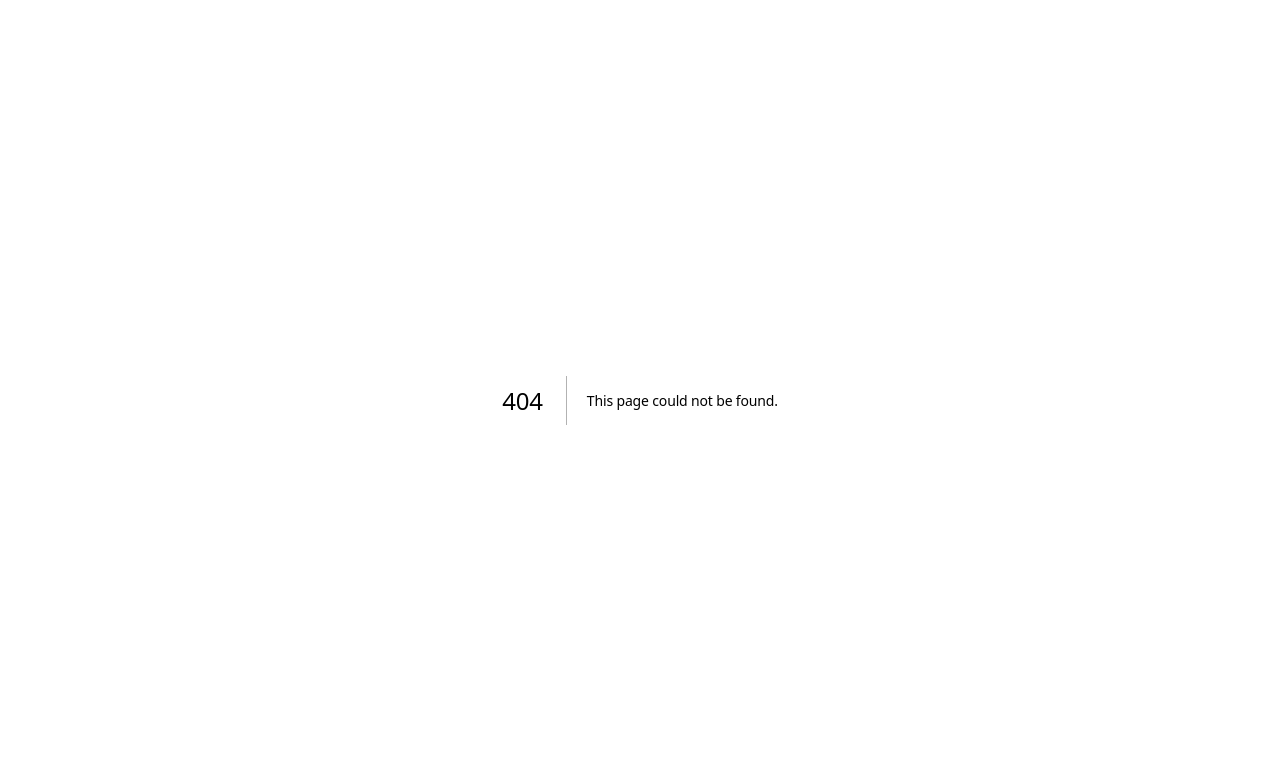
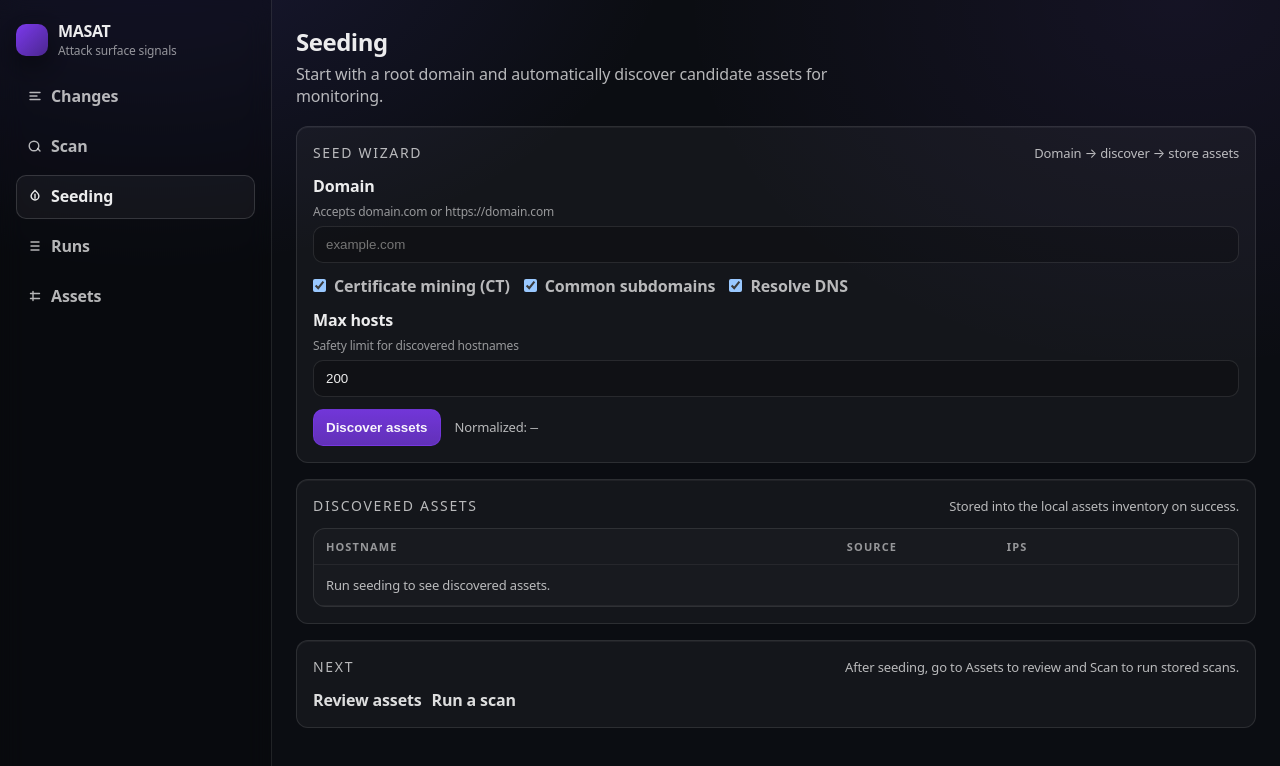
Before and after one commit to automatesecurity/masat, a Next.js app in the folder ui/: page /seed in a window 1280 px wide. Before the commit this address had no page. Shown: the top 766 px of the page. Built offline with nearby package versions, Linux system fonts and the light colour scheme.

Commit message:
Add seeding wizard (domain -> discover assets -> store)

```diff
--- a/ui/src/app/_components/AppShell.tsx
+++ b/ui/src/app/_components/AppShell.tsx
@@ -10,7 +10,7 @@
   pills,
   children,
 }: {
-  active: "scan" | "runs" | "assets" | "changes";
+  active: "scan" | "runs" | "assets" | "changes" | "seed";
   title: string;
   subtitle?: string;
   pills?: ReactNode;
@@ -44,6 +44,15 @@
             <span style={{ display: "inline-flex", gap: 8, alignItems: "center" }}>
               <Icon name="scan" />
               Scan
+            </span>
+          </Link>
+          <Link
+            className={`${styles.navItem} ${active === "seed" ? styles.navItemActive : ""}`}
+            href="/seed"
+          >
+            <span style={{ display: "inline-flex", gap: 8, alignItems: "center" }}>
+              <Icon name="seed" />
+              Seeding
             </span>
           </Link>
           <Link
--- a/ui/src/app/_components/icons.tsx
+++ b/ui/src/app/_components/icons.tsx
@@ -1,4 +1,4 @@
-export function Icon({ name }: { name: "changes" | "scan" | "runs" | "assets" }) {
+export function Icon({ name }: { name: "changes" | "scan" | "runs" | "assets" | "seed" }) {
   const common = {
     width: 16,
     height: 16,
@@ -52,6 +52,24 @@
     );
   }
 
+  if (name === "seed") {
+    return (
+      <svg {...common}>
+        <path
+          d="M8 2.5c2.6 2.1 3.9 4 3.9 5.6A3.9 3.9 0 0 1 8 12a3.9 3.9 0 0 1-3.9-3.9C4.1 6.5 5.4 4.6 8 2.5Z"
+          stroke="currentColor"
+          strokeWidth="1.4"
+        />
+        <path
+          d="M8 6.1v4.1"
+          stroke="currentColor"
+          strokeWidth="1.4"
+          strokeLinecap="round"
+        />
+      </svg>
+    );
+  }
+
   return (
     <svg {...common}>
       <path
--- /dev/null
+++ b/ui/src/app/api/seed/route.ts
@@ -0,0 +1,43 @@
+import { NextResponse } from "next/server";
+
+function apiBase() {
+  return process.env.NEXT_PUBLIC_MASAT_API_BASE || "http://127.0.0.1:8000";
+}
+
+export async function POST(req: Request) {
+  const body = (await req.json().catch(() => null)) as
+    | {
+        domain?: string;
+        use_ct?: boolean;
+        use_common?: boolean;
+        resolve?: boolean;
+        max_hosts?: number;
+      }
+    | null;
+
+  const domain = String(body?.domain || "").trim();
+  if (!domain) {
+    return NextResponse.json({ error: "Missing domain" }, { status: 400 });
+  }
+
+  const res = await fetch(`${apiBase()}/seed`, {
+    method: "POST",
+    headers: { "content-type": "application/json" },
+    body: JSON.stringify({
+      domain,
+      use_ct: body?.use_ct ?? true,
+      use_common: body?.use_common ?? true,
+      resolve: body?.resolve ?? true,
+      max_hosts: body?.max_hosts ?? 500,
+      store_assets: true,
+    }),
+  });
+
+  if (!res.ok) {
+    const text = await res.text().catch(() => "");
+    return NextResponse.json({ error: `MASAT /seed failed: ${res.status} ${text}` }, { status: 502 });
+  }
+
+  const data = await res.json();
+  return NextResponse.json(data);
+}
--- /dev/null
+++ b/ui/src/app/seed/page.tsx
@@ -0,0 +1,213 @@
+"use client";
+
+import AppShell from "@/app/_components/AppShell";
+import styles from "@/app/_components/appShell.module.css";
+import { useMemo, useState } from "react";
+
+type SeedAsset = { hostname: string; ips: string[]; source: string };
+
+type SeedResponse = {
+  domain: string;
+  assets: SeedAsset[];
+  stored: number;
+};
+
+function normalizeDomain(input: string) {
+  const raw = input.trim();
+  if (!raw) return "";
+
+  // Accept: domain.com, http(s)://domain.com, domain.com/path
+  try {
+    if (raw.startsWith("http://") || raw.startsWith("https://")) {
+      return new URL(raw).hostname;
+    }
+
+    // URL() requires a scheme; use https as a dummy.
+    const u = new URL(`https://${raw}`);
+    return u.hostname;
+  } catch {
+    return raw.replace(/\s+/g, "");
+  }
+}
+
+export default function SeedPage() {
+  const [domainInput, setDomainInput] = useState("");
+  const [useCt, setUseCt] = useState(true);
+  const [useCommon, setUseCommon] = useState(true);
+  const [resolve, setResolve] = useState(true);
+  const [maxHosts, setMaxHosts] = useState(200);
+
+  const [loading, setLoading] = useState(false);
+  const [error, setError] = useState<string | null>(null);
+  const [result, setResult] = useState<SeedResponse | null>(null);
+
+  const domain = useMemo(() => normalizeDomain(domainInput), [domainInput]);
+
+  async function runSeed() {
+    setError(null);
+    setResult(null);
+    setLoading(true);
+    try {
+      const res = await fetch("/api/seed", {
+        method: "POST",
+        headers: { "content-type": "application/json" },
+        body: JSON.stringify({
+          domain,
+          use_ct: useCt,
+          use_common: useCommon,
+          resolve,
+          max_hosts: maxHosts,
+        }),
+      });
+
+      const data: unknown = await res.json().catch(() => null);
+      if (!res.ok) {
+        const msg =
+          typeof data === "object" && data && "error" in data
+            ? String((data as { error?: unknown }).error)
+            : `Seed failed: ${res.status}`;
+        setError(msg);
+        return;
+      }
+
+      setResult(data as SeedResponse);
+    } catch (e: unknown) {
+      const msg = e instanceof Error ? e.message : String(e);
+      setError(msg);
+    } finally {
+      setLoading(false);
+    }
+  }
+
+  return (
+    <AppShell
+      active="seed"
+      title="Seeding"
+      subtitle="Start with a root domain and automatically discover candidate assets for monitoring."
+      pills={
+        result ? (
+          <>
+            <span className={styles.pill}>Discovered: {result.assets.length}</span>
+            <span className={styles.pill}>Stored: {result.stored}</span>
+          </>
+        ) : null
+      }
+    >
+      <section className={styles.card}>
+        <div className={styles.cardHeader}>
+          <div className={styles.sectionTitle}>Seed wizard</div>
+          <div className={styles.meta}>Domain → discover → store assets</div>
+        </div>
+
+        <div className={styles.form}>
+          <label className={styles.label}>
+            Domain
+            <span className={styles.hint}>Accepts domain.com or https://domain.com</span>
+            <input
+              className={styles.input}
+              placeholder="example.com"
+              value={domainInput}
+              onChange={(e) => setDomainInput(e.target.value)}
+            />
+          </label>
+
+          <div className={styles.row}>
+            <label className={styles.checkbox}>
+              <input type="checkbox" checked={useCt} onChange={(e) => setUseCt(e.target.checked)} />
+              Certificate mining (CT)
+            </label>
+            <label className={styles.checkbox}>
+              <input type="checkbox" checked={useCommon} onChange={(e) => setUseCommon(e.target.checked)} />
+              Common subdomains
+            </label>
+            <label className={styles.checkbox}>
+              <input type="checkbox" checked={resolve} onChange={(e) => setResolve(e.target.checked)} />
+              Resolve DNS
+            </label>
+          </div>
+
+          <label className={styles.label}>
+            Max hosts
+            <span className={styles.hint}>Safety limit for discovered hostnames</span>
+            <input
+              className={styles.input}
+              type="number"
+              min={10}
+              max={2000}
+              value={maxHosts}
+              onChange={(e) => setMaxHosts(Number(e.target.value || 0))}
+            />
+          </label>
+
+          <div className={styles.row}>
+            <button className={styles.button} disabled={!domain || loading} onClick={runSeed} type="button">
+              {loading ? "Seeding…" : "Discover assets"}
+            </button>
+            <div className={styles.meta}>Normalized: <code>{domain || "—"}</code></div>
+          </div>
+
+          {error ? <div className={`${styles.meta} ${styles.error}`}>{error}</div> : null}
+        </div>
+      </section>
+
+      <section className={styles.card}>
+        <div className={styles.cardHeader}>
+          <div className={styles.sectionTitle}>Discovered assets</div>
+          <div className={styles.meta}>Stored into the local assets inventory on success.</div>
+        </div>
+
+        <div className={styles.tableWrap}>
+          <table className={styles.table}>
+            <thead>
+              <tr>
+                <th>Hostname</th>
+                <th style={{ width: 160 }}>Source</th>
+                <th>IPs</th>
+              </tr>
+            </thead>
+            <tbody>
+              {result?.assets?.map((a) => (
+                <tr key={`${a.hostname}:${a.source}`}>
+                  <td>
+                    <strong>{a.hostname}</strong>
+                  </td>
+                  <td className={styles.meta}>{a.source}</td>
+                  <td className={styles.meta}>{a.ips?.length ? a.ips.join(", ") : "—"}</td>
+                </tr>
+              ))}
+              {!result ? (
+                <tr>
+                  <td colSpan={3} className={styles.meta}>
+                    Run seeding to see discovered assets.
+                  </td>
+                </tr>
+              ) : null}
+              {result && result.assets.length === 0 ? (
+                <tr>
+                  <td colSpan={3} className={styles.meta}>
+                    No assets discovered. Try enabling CT or common subdomains.
+                  </td>
+                </tr>
+              ) : null}
+            </tbody>
+          </table>
+        </div>
+      </section>
+
+      <section className={styles.card}>
+        <div className={styles.cardHeader}>
+          <div className={styles.sectionTitle}>Next</div>
+          <div className={styles.meta}>After seeding, go to Assets to review and Scan to run stored scans.</div>
+        </div>
+        <div className={styles.actions}>
+          <a className={styles.actionLink} href="/assets">
+            Review assets
+          </a>
+          <a className={styles.actionLink} href="/scan">
+            Run a scan
+          </a>
+        </div>
+      </section>
+    </AppShell>
+  );
+}
```
Also changed, not shown: 2 other files (tests, documents, lock files or other folders).
